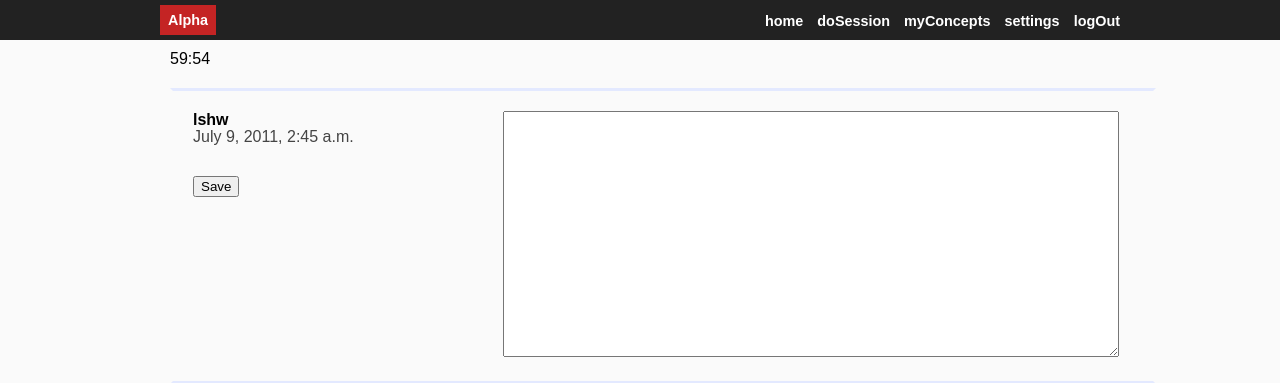
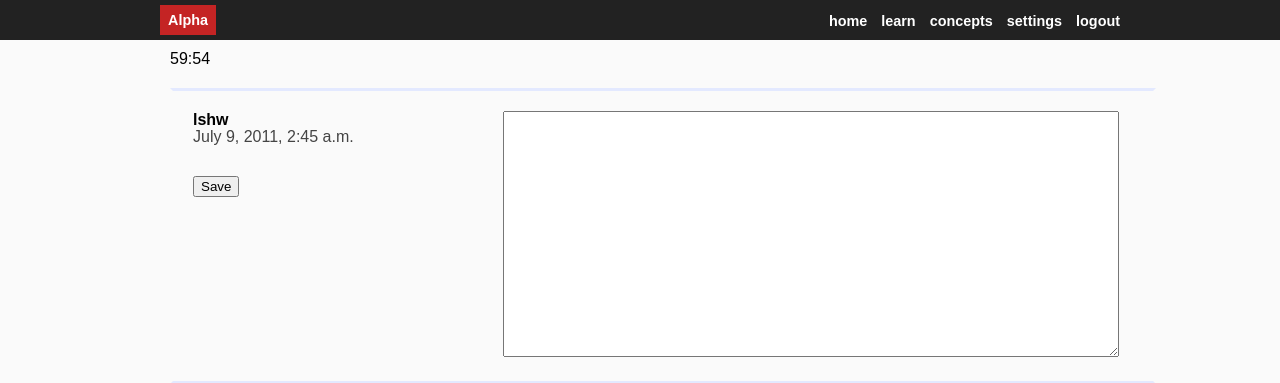
Before and after one commit to dwightcrow/extmind, a Django app: template learn/templates/session.html in a window 1280 px wide. Shown: the top 383 px of the page. Run offline with Django 3.2, Linux system fonts and the light colour scheme; the template is opened without the code that fills it: values that come from a table or form of the project are taken from there, others are empty; data comes from the database, SQL or seed files in the repository; parts of the project's set-up code (start-up, migrations or seed data) failed here and were passed over; some libraries are stand-ins or nearby versions.

Commit message:
marginally better UI. goal apache and postgres over wknd

```diff
--- a/learn/templates/base.html
+++ b/learn/templates/base.html
@@ -20,10 +20,10 @@
 	  	 	<div id='alpha'>Alpha</div>
 			<div class='navigation'>
 		  		<a href="{% url learn.views.queue %}">home</a>
-		  		<a href="{% url learn.views.session %}">doSession</a>
-		  		<a href="{% url learn.views.concepts %}">myConcepts</a>
+		  		<a href="{% url learn.views.session %}">learn</a>
+		  		<a href="{% url learn.views.concepts %}">concepts</a>
 		  		<a href="{% url learn.views.settings %}">settings</a>
-		  		<a href="{% url learn.views.logout %}">logOut</a>
+		  		<a href="{% url learn.views.logout %}">logout</a>
 			</div>
 		  </div>
       </div>
--- a/learn/templates/concepts.html
+++ b/learn/templates/concepts.html
@@ -6,6 +6,12 @@
 
 
 {% block content %}
+
+{%if noConcepts%}
+<br><br>
+Concepts stores your completed ideas from the Home page.
+Fill in the ideas stored at Learn and manage them here.
+{%endif%}
 
 {% for c in concepts %}
 <div class='conceptBubbleFull'>
--- a/learn/templates/session.html
+++ b/learn/templates/session.html
@@ -8,8 +8,14 @@
 {% block content %}
 <div id='timer'></div>
 {%if noConcepts %}
-<br>
-You've completed all your scheduled conceptual growth!
+	{%if noConceptsDoneEither%}
+	<br><br>
+	When you've entered some target subjects or concepts you'd like to master, you can
+	regularly time your progress and enter notes and information about these ideas here.
+	{%else%}
+	<br><br>
+	You've completed all your scheduled conceptual growth!
+	{%endif%}
 {%endif%}
 {% for c in concepts %}
 <div class='conceptBubble' id='conceptBubble{{c.id}}'>
--- a/learn/views.py
+++ b/learn/views.py
@@ -40,6 +40,10 @@ def concepts( request ):
         return HttpResponseRedirect('/login/')
     c = {}
     c['concepts'] = Concept.objects.filter( user=request.user ).exclude(text='').order_by('-date').all()
+    if len( c['concepts'] ) == 0:
+        c['noConcepts'] = True
+    else:
+        c['noConcepts'] = False
     return render_to_response( 'concepts.html', c,
                                context_instance=RequestContext(request) )
 
@@ -65,6 +69,8 @@ def session( request ):
         c['noConcepts'] = True
     else:
         c['noConcepts'] = False
+    if Concept.objects.filter( user=request.user ).exclude(text='').order_by('-date').count() == 0:
+        c['noConceptsDoneEither'] = True
     if len(c['concepts']) > 0:
         c['first'] = c['concepts'][0]
     return render_to_response( 'session.html', c,
```
